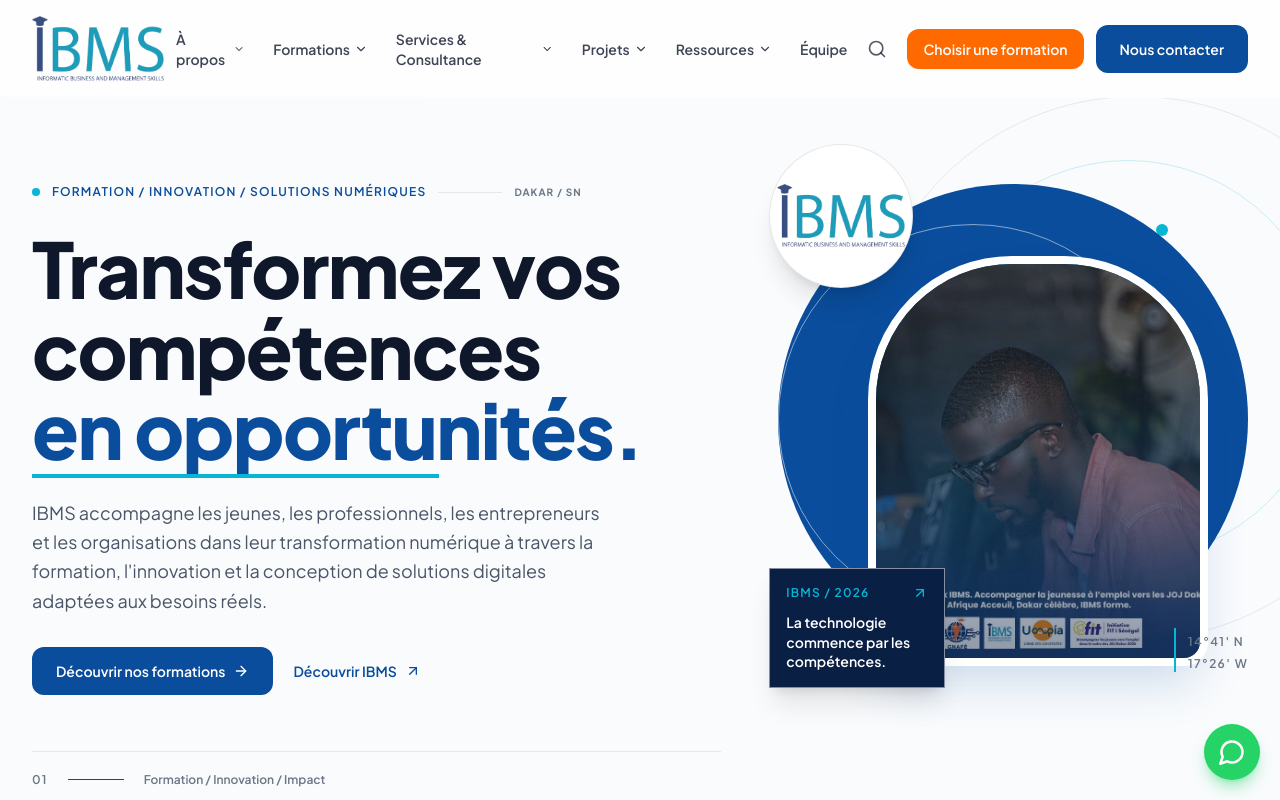
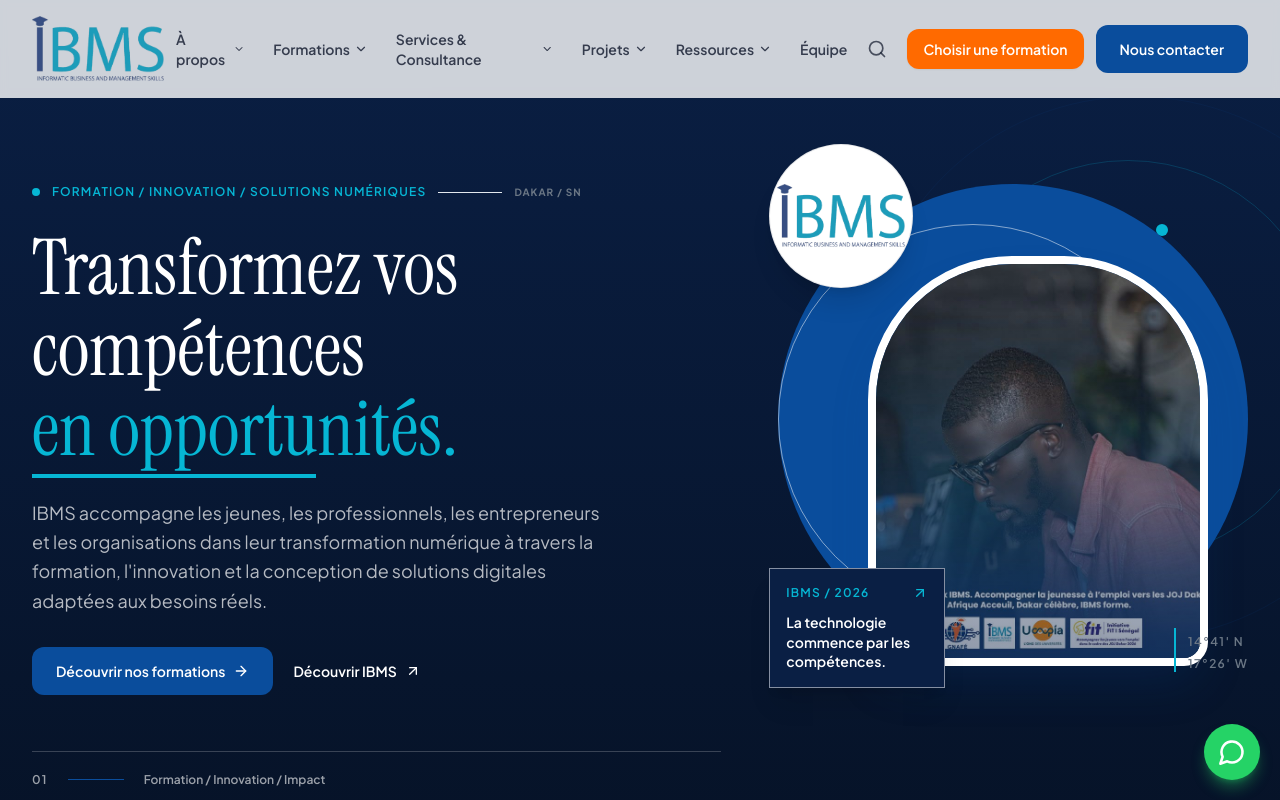
Before and after one commit to DebugNinja10/IBMS_PLATEFORME_SN, a React (Vite) app: page / in a window 1280 px wide. Shown: the top 800 px of the page. Built offline with nearby package versions, Linux system fonts and the light colour scheme.

Commit message:
content: update IBMS platform texts

```diff
--- a/src/components/sections/Hero.tsx
+++ b/src/components/sections/Hero.tsx
@@ -1,15 +1,14 @@
 import { ArrowRight, ArrowUpRight } from 'lucide-react';
 import { Link } from 'react-router-dom';
 import { Reveal } from '@/components/ui/Reveal';
-import { images } from '@/data/site';
 
 export function Hero() {
   return (
-    <section id="accueil" className="relative overflow-hidden bg-ibms-light/40 pt-28 pb-16 md:pt-36 md:pb-24">
+    <section id="accueil" className="relative overflow-hidden bg-gradient-navy pt-28 pb-16 md:pt-36 md:pb-24">
       <div className="absolute inset-0 pointer-events-none" aria-hidden="true">
-        <div className="absolute -right-32 top-24 h-[34rem] w-[34rem] rounded-full border border-ibms-blue/10" />
-        <div className="absolute -right-12 top-40 h-[25rem] w-[25rem] rounded-full border border-ibms-cyan/20" />
-        <div className="absolute right-28 top-56 h-3 w-3 rounded-full bg-ibms-cyan" />
+        <div className="absolute -right-32 top-24 hidden h-[34rem] w-[34rem] rounded-full border border-ibms-blue/10 md:block" />
+        <div className="absolute -right-12 top-40 hidden h-[25rem] w-[25rem] rounded-full border border-ibms-cyan/20 md:block" />
+        <div className="absolute right-28 top-56 hidden h-3 w-3 rounded-full bg-ibms-cyan md:block" />
         <div className="absolute left-0 top-24 h-px w-1/3 bg-ibms-blue/20" />
         <div className="absolute bottom-16 right-0 h-px w-1/4 bg-ibms-cyan/30" />
       </div>
@@ -20,16 +19,16 @@ export function Hero() {
             <Reveal>
               <div className="mb-7 flex items-center gap-3">
                 <span className="h-2 w-2 rounded-full bg-ibms-cyan" />
-                <span className="label text-ibms-blue">Formation / Innovation / Solutions numériques</span>
+                <span className="label text-ibms-cyan">Formation / Innovation / Solutions numériques</span>
                 <span className="hidden h-px w-16 bg-ibms-veil sm:block" />
                 <span className="hidden text-[10px] font-bold uppercase tracking-widest text-ibms-slate sm:block">Dakar / SN</span>
               </div>
             </Reveal>
 
             <Reveal delay={100}>
-              <h1 className="max-w-4xl text-hero font-extrabold text-ibms-ink">
+              <h1 className="max-w-4xl text-hero font-serif font-normal tracking-normal text-white">
                 Transformez vos compétences{' '}
-                <span className="relative inline-block text-ibms-blue">
+                <span className="relative inline-block text-ibms-cyan">
                   en opportunités.
                   <span className="absolute -bottom-2 left-0 h-1 w-2/3 bg-ibms-cyan" />
                 </span>
@@ -37,7 +36,7 @@ export function Hero() {
             </Reveal>
 
             <Reveal delay={200}>
-              <p className="mt-7 max-w-xl text-lg leading-relaxed text-ibms-slateDark">
+              <p className="mt-7 max-w-xl text-lg leading-relaxed text-white/70">
                 IBMS accompagne les jeunes, les professionnels, les entrepreneurs et les organisations
                 dans leur transformation numérique à travers la formation, l'innovation et la conception
                 de solutions digitales adaptées aux besoins réels.
@@ -50,7 +49,7 @@ export function Hero() {
                   Découvrir nos formations
                   <ArrowRight className="h-4 w-4" strokeWidth={2} />
                 </Link>
-                <Link to="/a-propos" className="btn-ghost">
+                <Link to="/a-propos" className="btn-ghost text-white">
                   Découvrir IBMS
                   <ArrowUpRight className="h-4 w-4" strokeWidth={2} />
                 </Link>
@@ -58,10 +57,10 @@ export function Hero() {
             </Reveal>
 
             <Reveal delay={400}>
-              <div className="mt-14 flex items-center gap-5 border-t border-ibms-veil pt-5">
-                <span className="label text-ibms-slate">01</span>
+              <div className="mt-14 flex items-center gap-5 border-t border-white/20 pt-5">
+                <span className="label text-white/60">01</span>
                 <span className="h-px w-14 bg-ibms-blue" />
-                <span className="text-xs font-semibold text-ibms-slate">Formation / Innovation / Impact</span>
+                <span className="text-xs font-semibold text-white/60">Formation / Innovation / Impact</span>
               </div>
             </Reveal>
           </div>
```
